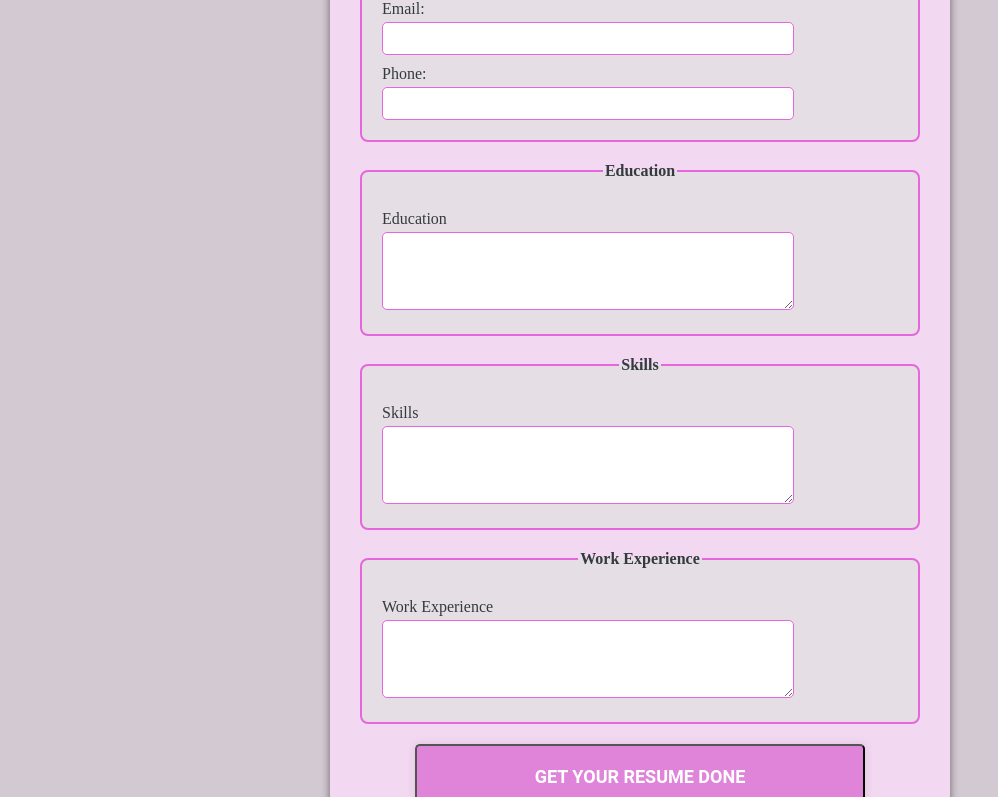
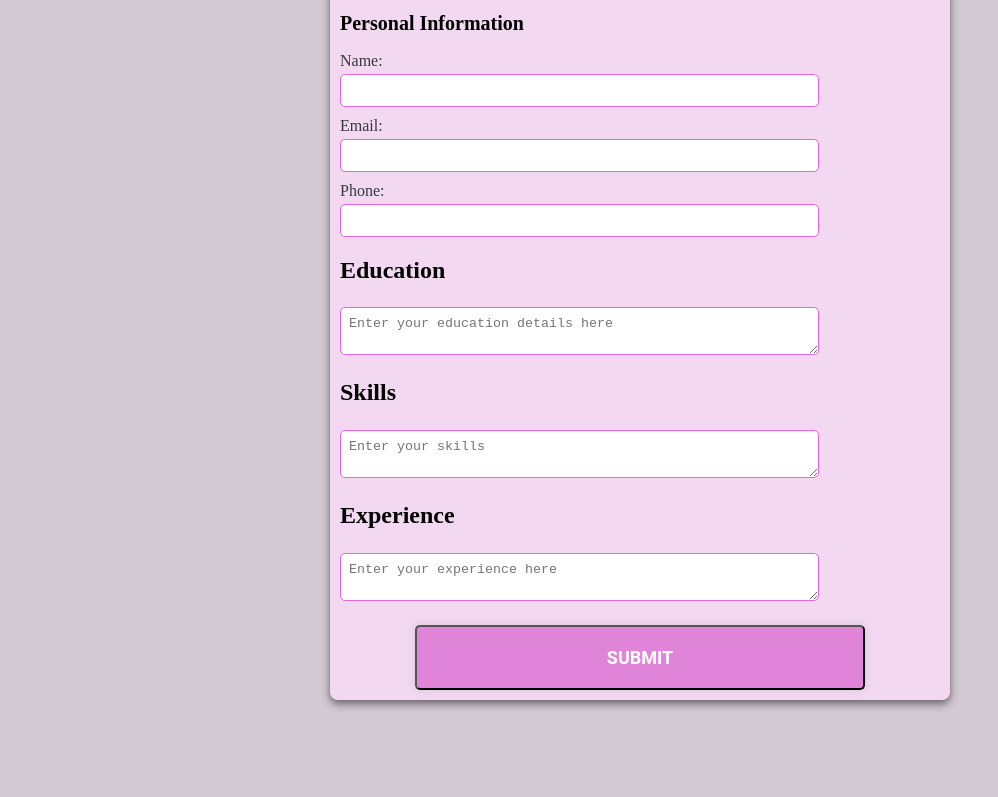
Before and after one commit to Ahsuu27488/Hackathon-project, a plain HTML site: page Milestone1/index.html in a window 1280 px wide. Shown: the part 223-1020 px from the top of the page, without its empty margins (0-998 px from the left). After the commit the page ends 943 px from the top, so only its background shows below. Drawn offline with Linux system fonts and the light colour scheme.

Commit message:
Update index.html
Upgrading

```diff
--- a/Milestone1/index.html
+++ b/Milestone1/index.html
@@ -1,49 +1,39 @@
 <!DOCTYPE html>
-
-<html>
+<html lang="en">
 
 <head>
     <meta charset="UTF-8">
     <meta name="viewport" content="width=device-width, initial-scale=1.0">
-  <title>Resume Builder</title>
+    <title>ProFile Pro - Instant CV Builder</title>
+    <link rel="icon" href="favicon.ico" type="image/x-icon" class="favicon">
     <link rel="stylesheet" href="style.css">
 </head>
 
 <body>
-  <h1>
-    Static Resume Builder by Ahsan
+    <div class="body">
+        <div class="title"></div><h1>Welcome to <div id="titleName">ProFile Pro</div>
         </h1>
-  <form id="form">
-    <fieldset>
-      <legend>Personal Information</legend>
-      <label for="name"> Name: </label>
-      <input type="text" id="name" name="name" required> <br>
-
-      <label for="email"> Email: </label>
-      <input type="email" id="Email" name="email" required> <br>
-
-      <label for="phone"> Phone: </label>
+        <p>Get your resume instantly just by filling information forms</p></div>
+        <div class="container">
+            <form id="information-form">
+                <h1 style="font-size: 30px; margin-left:20px;">Please fill in your details</h1>
+                <h2  style="font-size: 20px;">Personal Information</h2>
+                <label>Name:</label>
+                <input type="text" id="name" name="name" required>
+                <label>Email:</label>
+                <input type="email" id="email" name="email" required>
+                <label>Phone:</label>
                 <input type="tel" id="phone" name="phone" required>
-    </fieldset>
-    <fieldset>
-      <legend>Education</legend>
-      <label for="education"> Education</label>
-      <textarea id="education" name="education" rows="4">  </textarea> <br>
-    </fieldset>
-    <fieldset>
-      <legend>Skills</legend>
-      <label for="Skills"> Skills</label>
-      <textarea id="Skills" name="Skills" rows="4">  </textarea> <br>
-    </fieldset>
-    <fieldset>
-      <legend>Work Experience</legend>
-      <label for="work experience"> Work Experience</label>
-      <textarea id="experience" name="experience" rows="4">  </textarea> <br>
-    </fieldset>
-
-    <button type="submit"> Get your Resume Done</button>
-
+                <h2>Education</h2>
+                <textarea id="education" placeholder="Enter your education details here" required></textarea>
+                <h2>Skills</h2>
+                <textarea id="skills" placeholder="Enter your skills" required></textarea>
+                <h2>Experience</h2>
+                <textarea id="Experience" placeholder="Enter your experience here" required></textarea>
+                <button class="submit">Submit</button>
             </form>
+        </div>
+    </div>
 </body>
 
 </html>
```
Lines whose indentation alone changed are shown as unchanged.
